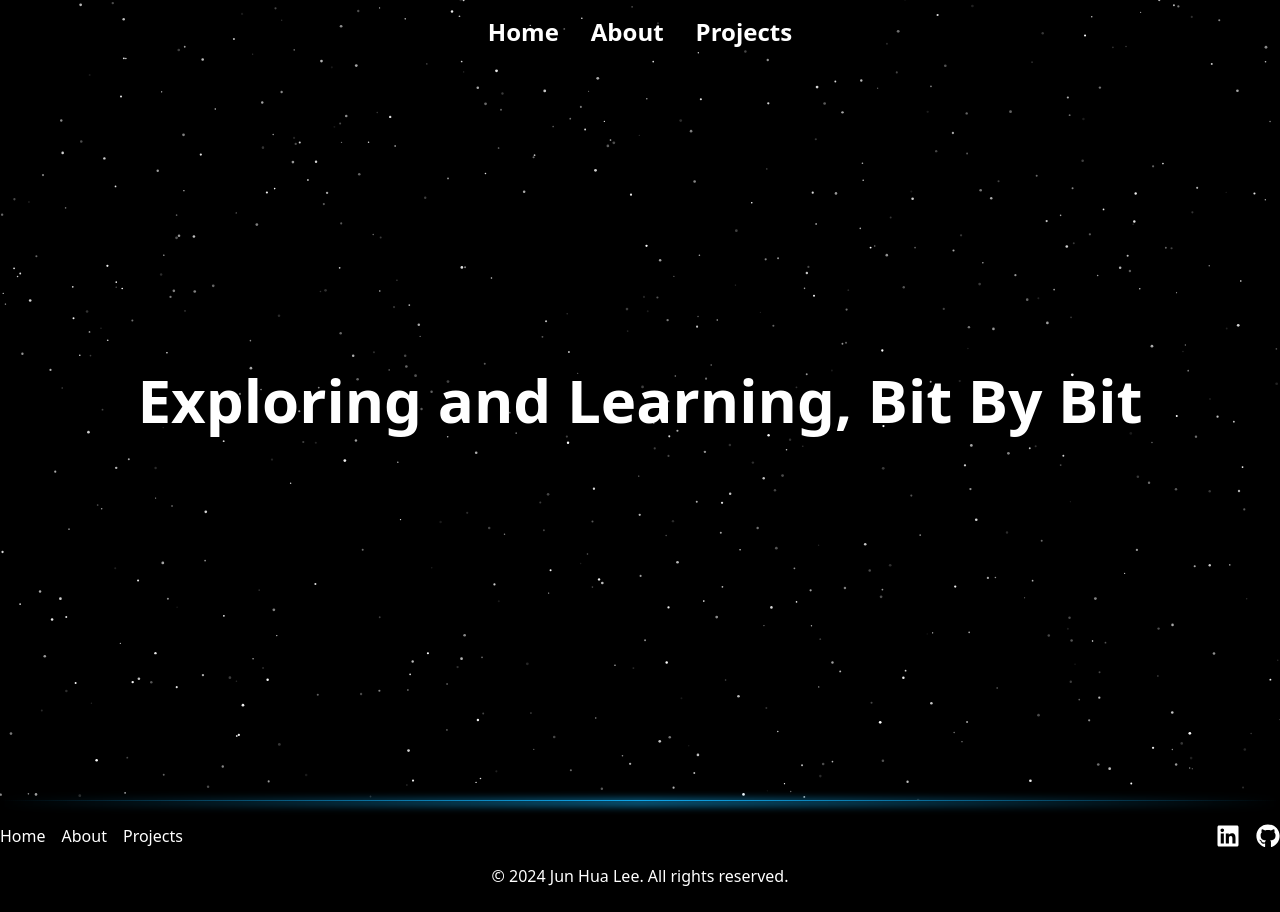
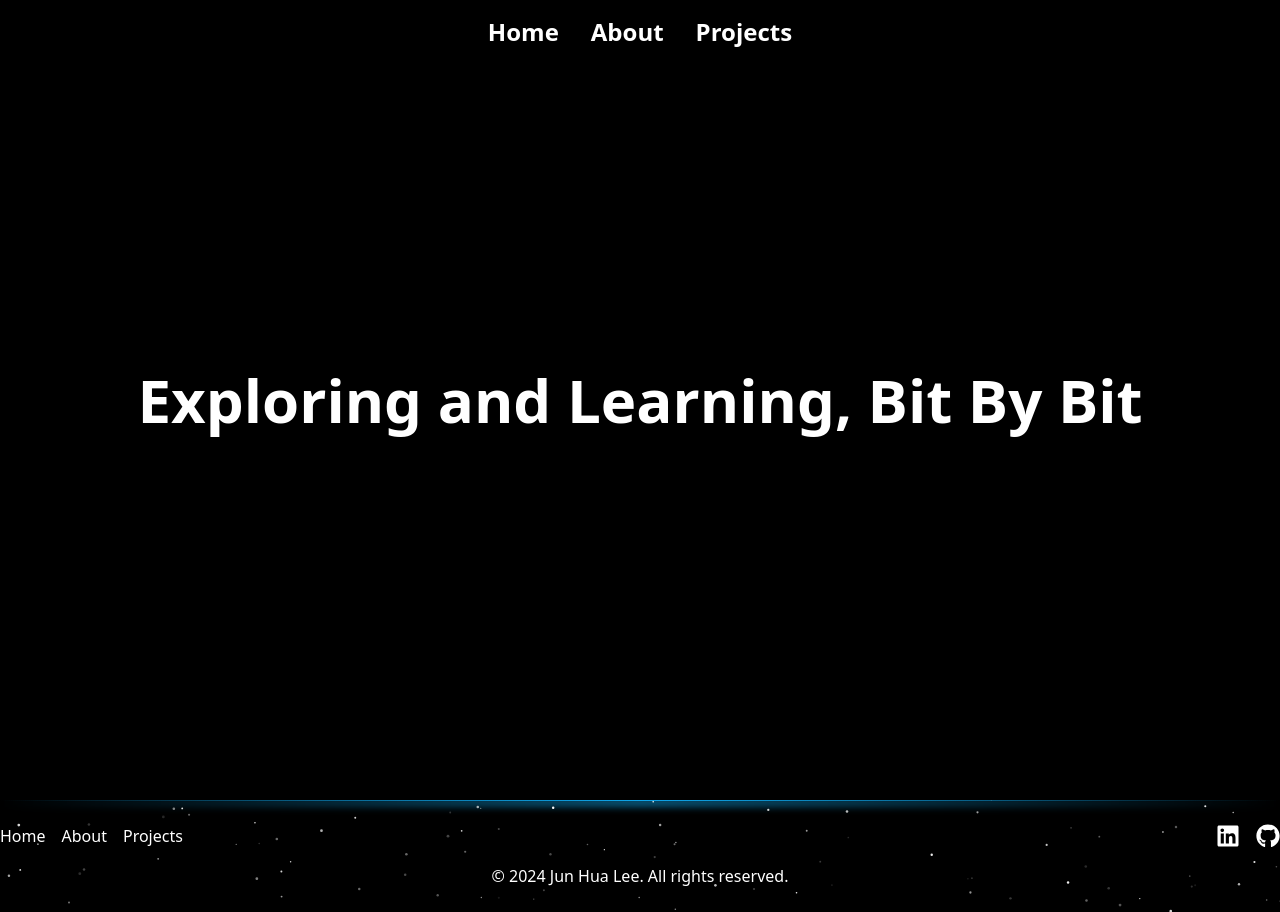
Before and after one commit to JUN-HUA-LEE/JUN-HUA-LEE.github.io, a React (Vite) app: page / in a window 1280 px wide. Built offline with nearby package versions, Linux system fonts and the light colour scheme.

Commit message:
Change back to BrowserRouter

```diff
--- a/package.json
+++ b/package.json
@@ -16,12 +16,13 @@
     "@tsparticles/react": "^3.0.0",
     "@tsparticles/slim": "^3.7.1",
     "clsx": "^2.1.1",
-    "framer-motion": "^11.11.17",
+    "framer-motion": "^11.12.0",
     "lenis": "^1.1.16",
     "react": "^18.3.1",
     "react-dom": "^18.3.1",
     "react-icons": "^5.3.0",
     "react-router-dom": "^6.28.0",
+    "simplex-noise": "^4.0.3",
     "tailwind-merge": "^2.5.5"
   },
   "devDependencies": {
--- a/src/App.tsx
+++ b/src/App.tsx
@@ -1,9 +1,7 @@
 import React, { useEffect } from "react";
-import { HashRouter, Routes, Route } from "react-router-dom";
+import { BrowserRouter, Routes, Route } from "react-router-dom";
 import Lenis from "lenis";
 import Home from "./pages/Home";
-import About from "./pages/About";
-import Projects from "./pages/Projects";
 import NotFound from "./pages/NotFound";
 
 const App: React.FC = () => {
@@ -34,14 +32,12 @@ const App: React.FC = () => {
   const basename = import.meta.env.VITE_APP_BASENAME || '/';
 
   return (
-      <HashRouter basename={basename}>
+      <BrowserRouter basename={basename}>
         <Routes>
           <Route path="/" element={<Home />} />
-          <Route path="/about" element={<About />} />
-          <Route path="/projects" element={<Projects />} />
           <Route path="*" element={<NotFound />} />
         </Routes>
-      </HashRouter>
+      </BrowserRouter>
   );
 };
 
--- a/src/components/Footer.tsx
+++ b/src/components/Footer.tsx
@@ -1,14 +1,27 @@
 import { Link } from 'react-router-dom';
 import { FaGithub, FaLinkedin } from "react-icons/fa";
+import { SparklesCore } from "@/components/ui/Sparkles.tsx";  // Adjust the import path as necessary
 
 const Footer = () => {
     return (
-        <footer className="relative bg-black text-white py-6">
+        <footer className="relative bg-black text-white py-6 overflow-hidden">
             {/* Gradient Lines */}
             <div className="absolute inset-x-0 top-0 bg-gradient-to-r from-transparent via-sky-500 to-transparent h-[5px] w-full blur-sm" />
             <div className="absolute inset-x-0 top-0 bg-gradient-to-r from-transparent via-sky-500 to-transparent h-px w-full" />
 
-            <div className="container mx-auto flex flex-col md:flex-row justify-between items-center">
+            <div className="w-full h-full absolute inset-0">
+                <SparklesCore
+                    id="tsparticlesfooter"
+                    background={"transparent"}
+                    minSize={0.6}
+                    maxSize={1.4}
+                    particleDensity={100}
+                    className="w-full h-full"
+                    particleColor="#FFFFFF"
+                />
+            </div>
+
+            <div className="container mx-auto flex flex-col md:flex-row justify-between items-center relative z-10">
                 <div className="flex flex-col md:flex-row items-center gap-4">
                     <Link to="/" className="text-white hover:text-gray-400 transition-colors">Home</Link>
                     <Link to="/about" className="text-white hover:text-gray-400 transition-colors">About</Link>
@@ -23,7 +36,7 @@ const Footer = () => {
                     </a>
                 </div>
             </div>
-            <div className="container mx-auto mt-4 text-center">
+            <div className="container mx-auto mt-4 text-center relative z-10">
                 <p>© 2024 Jun Hua Lee. All rights reserved.</p>
             </div>
         </footer>
--- /dev/null
+++ b/src/components/Hero.tsx
@@ -0,0 +1,12 @@
+
+
+const Hero = () => {
+    return (
+        <div className="w-screen h-screen relative bg-black flex flex-col items-center justify-center overflow-hidden">
+            <h1 className="md:text-7xl text-3xl lg:text-6xl font-bold text-center text-white relative z-20">
+                Exploring and Learning, Bit By Bit
+            </h1>
+        </div>
+    );
+}
+export default Hero;
--- a/src/components/Home/Hero.tsx
+++ /dev/null
@@ -1,23 +0,0 @@
-import { SparklesCore } from "@/components/ui/Sparkles";
-
-const Hero = () => {
-    return (
-        <div className="w-screen h-screen relative bg-black flex flex-col items-center justify-center overflow-hidden">
-            <div className="w-full h-full absolute inset-0">
-                <SparklesCore
-                    id="tsparticlesfullpage"
-                    background={"transparent"}
-                    minSize={0.6}
-                    maxSize={1.4}
-                    particleDensity={100}
-                    className="w-full h-full"
-                    particleColor="#FFFFFF"
-                />
-            </div>
-            <h1 className="md:text-7xl text-3xl lg:text-6xl font-bold text-center text-white relative z-20">
-                Exploring and Learning, Bit By Bit
-            </h1>
-        </div>
-    );
-}
-export default Hero;
--- a/src/pages/About.tsx
+++ /dev/null
@@ -1,17 +0,0 @@
-import Navbar from '../components/Navbar'
-import Footer from '../components/Footer'
-
-
-const About = () => {
-  return (
-    <>
-      <Navbar />
-      <div className="flex justify-center items-center h-screen text-4xl bg-black text-white">
-        About
-      </div>
-      <Footer />
-    </>
-  )
-}
-
-export default About
--- a/src/pages/Home.tsx
+++ b/src/pages/Home.tsx
@@ -1,6 +1,6 @@
 import Navbar from '@/components/Navbar'
 import Footer from '@/components/Footer'
-import Hero from '@/components/Home/Hero'
+import Hero from '@/components/Hero.tsx'
 
 const Home = () => {
   return (
--- a/src/pages/Projects.tsx
+++ /dev/null
@@ -1,16 +0,0 @@
-import Navbar from '../components/Navbar'
-import Footer from '../components/Footer'
-
-const Projects = () => {
-  return (
-    <>
-      <Navbar />
-      <div className="flex justify-center items-center h-screen text-4xl bg-black text-white">
-        Projects
-      </div>
-      <Footer />
-    </>
-  )
-}
-
-export default Projects
```
Also changed, not shown: 1 other file (tests, documents, lock files or other folders).
